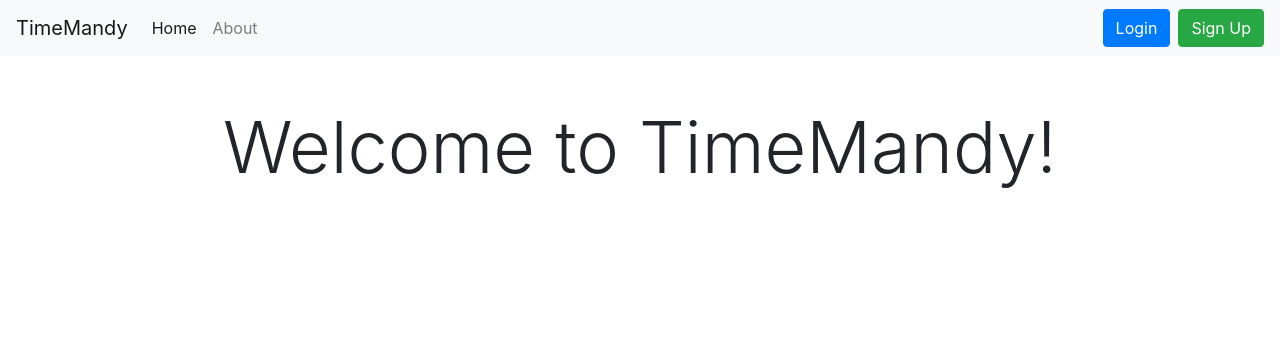
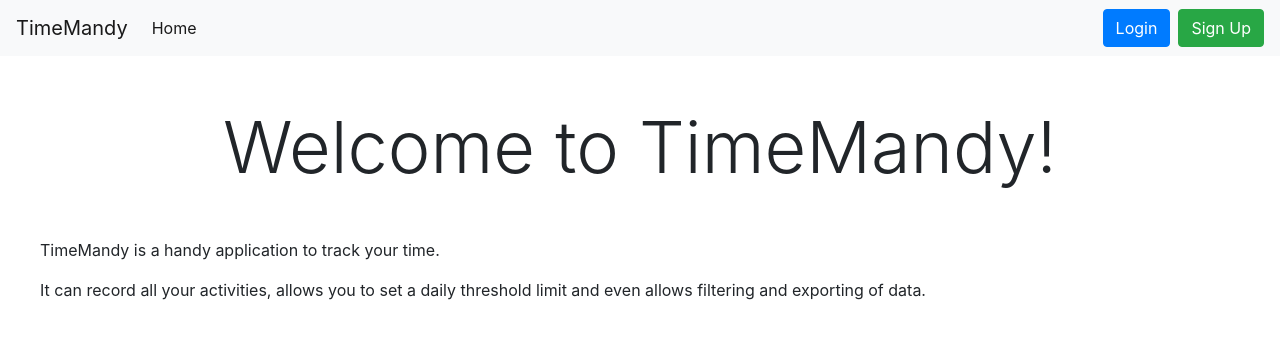
Before and after one commit to aviaryan/timemandy, a Flask app: page / in a window 1280 px wide. Shown: the top 339 px of the page. Run offline with Flask 2, Linux system fonts and the light colour scheme; parts of the project's set-up code (start-up, migrations or seed data) failed here and were passed over; some libraries are stand-ins or nearby versions.

Commit message:
add some intro text

```diff
--- a/timemanager/templates/index.html
+++ b/timemanager/templates/index.html
@@ -13,9 +13,6 @@
     <ul class="navbar-nav mr-auto">
       <li class="nav-item active">
         <a class="nav-link" href="#">Home</a>
-      </li>
-      <li class="nav-item">
-        <a class="nav-link" href="#">About</a>
       </li>
     </ul>
     <button class="btn btn-primary my-2 my-sm-0" data-toggle="modal" data-target="#loginModal">Login</button>
@@ -96,6 +93,12 @@
 
 <div class="content mt-5">
   <h1 class="display-3 text-center">Welcome to TimeMandy!</h1>
+  <p class="mt-5">
+    TimeMandy is a handy application to track your time.
+  </p>
+  <p>
+    It can record all your activities, allows you to set a daily threshold limit and even allows filtering and exporting of data.
+  </p>
 </div>
 
 {% endblock %}
```
